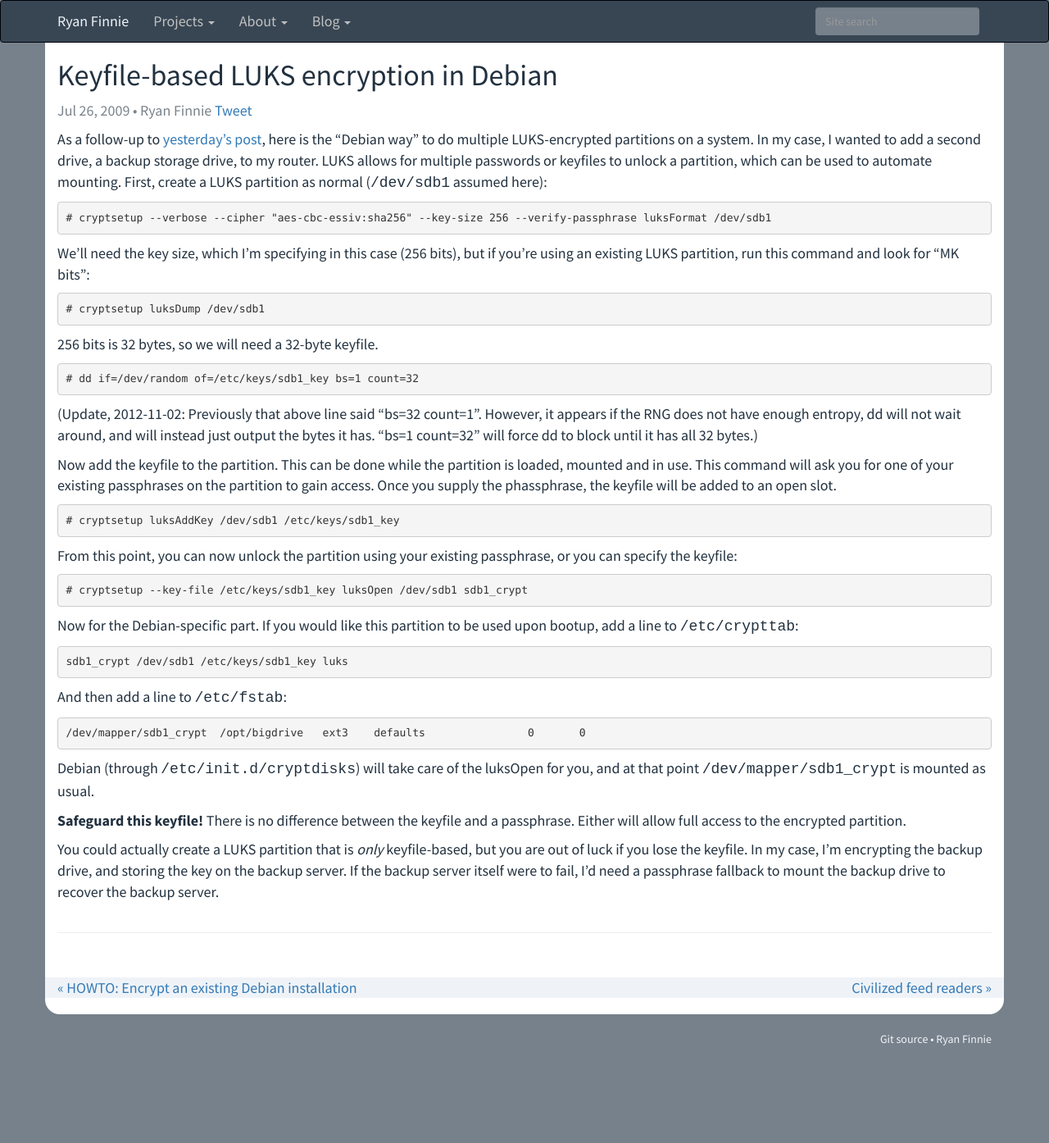
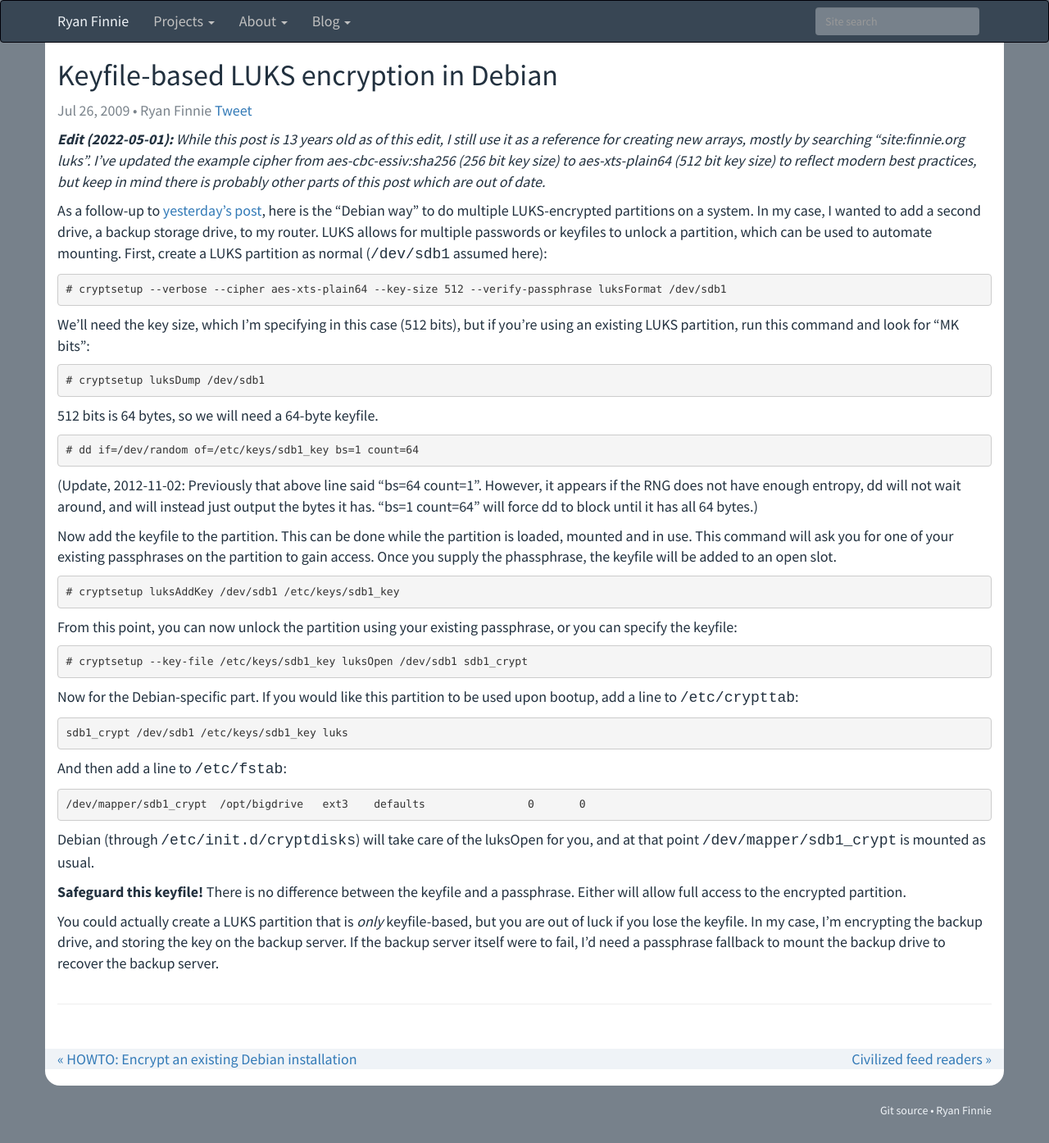
Before and after one commit to rfinnie/jekyll-finnie, a Jekyll site: the page built from _posts/2009-07-26-keyfile-based-luks-encryption-in-debian.md, in a window 1280 px wide. Shown: the whole page at 82% size. Built offline with Jekyll 4.4.1, drawn with Linux system fonts in a browser that asks for light colours; nearby versions of some CDN libraries; comment, search, counter and statistics services are not loaded; before the commit the page ends 1307 px from its top, so only the background shows below that.

Commit message:
Change aes-cbc-essiv:sha256 examples to aes-xts-plain64

```diff
--- a/_posts/2009-07-26-keyfile-based-luks-encryption-in-debian.md
+++ b/_posts/2009-07-26-keyfile-based-luks-encryption-in-debian.md
@@ -4,22 +4,24 @@ layout: post
 title: Keyfile-based LUKS encryption in Debian
 wp_id: 982
 ---
+***Edit (2022-05-01):** While this post is 13 years old as of this edit, I still use it as a reference for creating new arrays, mostly by searching "site:finnie.org luks".  I've updated the example cipher from aes-cbc-essiv:sha256 (256 bit key size) to aes-xts-plain64 (512 bit key size) to reflect modern best practices, but keep in mind there is probably other parts of this post which are out of date.*
+
 As a follow-up to [yesterday's post]({{ site.url }}{{ site.baseurl }}{% post_url 2009-07-26-howto-encrypt-an-existing-debian-installation %}), here is the "Debian way" to do multiple LUKS-encrypted partitions on a system. In my case, I wanted to add a second drive, a backup storage drive, to my router. LUKS allows for multiple passwords or keyfiles to unlock a partition, which can be used to automate mounting. First, create a LUKS partition as normal (<tt>/dev/sdb1</tt> assumed here):
 
-<pre># cryptsetup --verbose --cipher "aes-cbc-essiv:sha256" --key-size 256 --verify-passphrase luksFormat /dev/sdb1
+<pre># cryptsetup --verbose --cipher aes-xts-plain64 --key-size 512 --verify-passphrase luksFormat /dev/sdb1
 </pre>
 
-We'll need the key size, which I'm specifying in this case (256 bits), but if you're using an existing LUKS partition, run this command and look for "MK bits":
+We'll need the key size, which I'm specifying in this case (512 bits), but if you're using an existing LUKS partition, run this command and look for "MK bits":
 
 <pre># cryptsetup luksDump /dev/sdb1
 </pre>
 
-256 bits is 32 bytes, so we will need a 32-byte keyfile.
+512 bits is 64 bytes, so we will need a 64-byte keyfile.
 
-<pre># dd if=/dev/random of=/etc/keys/sdb1_key bs=1 count=32
+<pre># dd if=/dev/random of=/etc/keys/sdb1_key bs=1 count=64
 </pre>
 
-(Update, 2012-11-02: Previously that above line said "bs=32 count=1". However, it appears if the RNG does not have enough entropy, dd will not wait around, and will instead just output the bytes it has. "bs=1 count=32" will force dd to block until it has all 32 bytes.)
+(Update, 2012-11-02: Previously that above line said "bs=64 count=1". However, it appears if the RNG does not have enough entropy, dd will not wait around, and will instead just output the bytes it has. "bs=1 count=64" will force dd to block until it has all 64 bytes.)
 
 Now add the keyfile to the partition. This can be done while the partition is loaded, mounted and in use. This command will ask you for one of your existing passphrases on the partition to gain access. Once you supply the phassphrase, the keyfile will be added to an open slot.
 
```
Also changed, not shown: _posts/2009-07-26-howto-encrypt-an-existing-debian-installation.md (+3 -1 lines).
